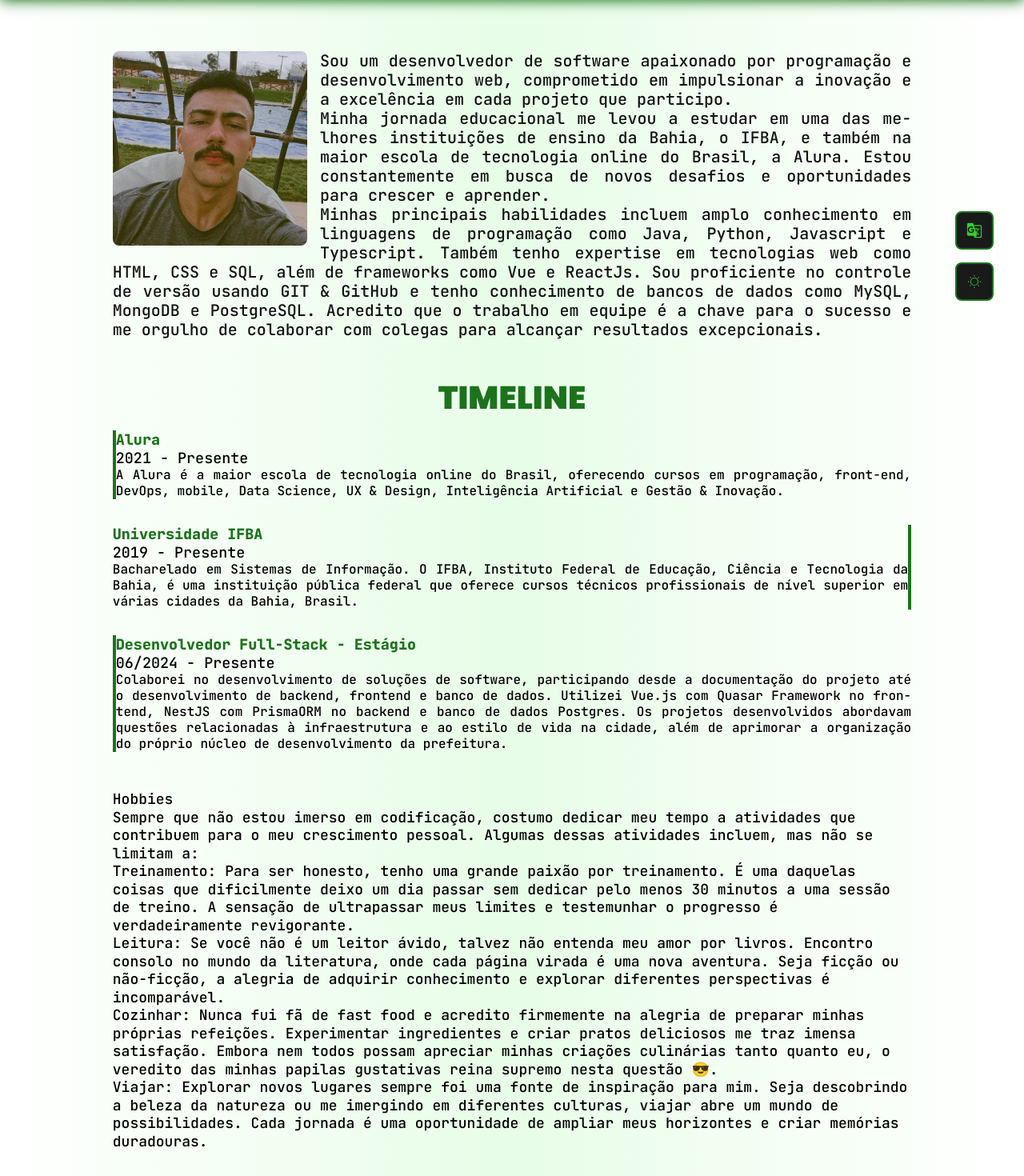
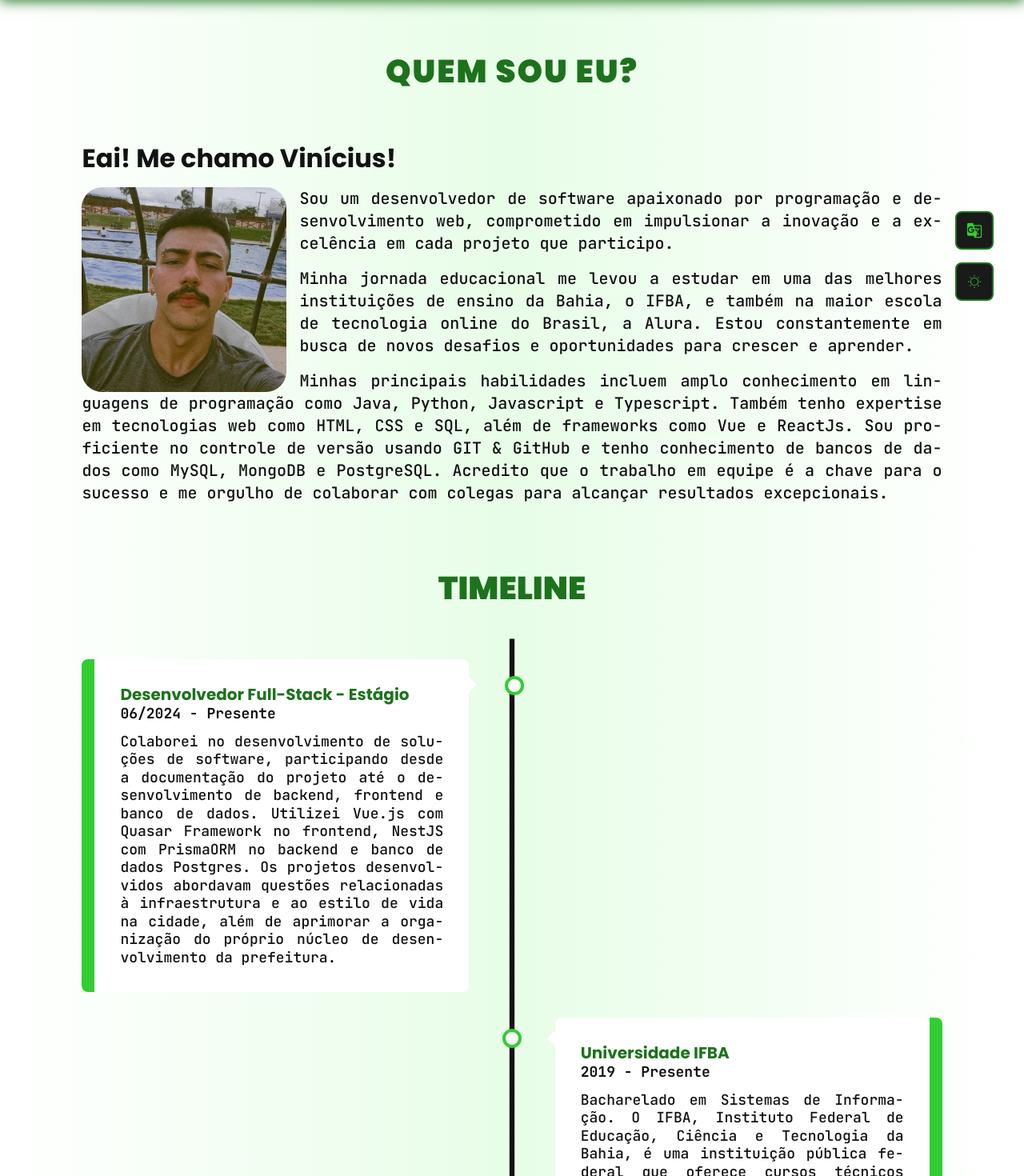
Before and after one commit to viniciussis/My_Portfolio, a React (Vite) app: page /about in a window 1280 px wide. Shown: the part 80-1550 px from the top of the page at 80% size. Built offline with nearby package versions, Linux system fonts and the light colour scheme.

Commit message:
/feat finish about page layout, add all its data and initial style

```diff
--- a/src/pages/About/About.scss
+++ b/src/pages/About/About.scss
@@ -5,27 +5,25 @@
   position: relative;
   min-height: 80vh;
   display: flex;
-  gap: 3rem;
+  gap: 4rem;
 
   &__title {
     font-family: variables.$font-title;
     color: var(--theme-primary);
     text-transform: uppercase;
+    letter-spacing: 2px;
+    text-align: center;
     font-size: 2.5rem;
     font-weight: 900;
   }
 
   @include mixins.for-size(tablet) {
     padding: 4rem 6rem;
-
-    &__title {
-      display: none;
-    }
   }
 
   @include mixins.for-size(desktop) {
     justify-content: center;
-    padding: 4rem 11vw;
+    padding: 4rem 8vw;
   }
 
   @include mixins.for-size(desktop-md) {
--- a/src/pages/About/Hobbies/Hobbies.scss
+++ b/src/pages/About/Hobbies/Hobbies.scss
@@ -0,0 +1,27 @@
+.hobbies {
+  flex-direction: column;
+  display: flex;
+  gap: 1.5rem;
+
+  &__sub {
+    font-family: variables.$font-title;
+    color: var(--theme-primary);
+    text-transform: uppercase;
+    letter-spacing: 2px;
+    text-align: center;
+    font-size: 2.5rem;
+    font-weight: 900;
+  }
+
+  &__para {
+    color: var(--theme-secondary);
+    word-break: break-word;
+    text-align: justify;
+    hyphens: auto;
+    font-size: 1.25rem;
+
+    &__label {
+      color: var(--theme-primary);
+    }
+  }
+}
--- a/src/pages/About/Hobbies/index.tsx
+++ b/src/pages/About/Hobbies/index.tsx
@@ -4,13 +4,25 @@ import './Hobbies.scss'
 const Hobbies = () => {
   const { t } = useTranslation('global')
   return (
-    <section className="about__hobbies">
-      <h2 className="about__subtitle">Hobbies</h2>
-      <p className="about__para">{t('aboutpage.hobbies.sub')} </p>
-      <p className="about__para">{t('aboutpage.hobbies.1')} </p>
-      <p className="about__para">{t('aboutpage.hobbies.2')} </p>
-      <p className="about__para">{t('aboutpage.hobbies.3')} </p>
-      <p className="about__para">{t('aboutpage.hobbies.4')} </p>
+    <section className="hobbies">
+      <h2 className="hobbies__sub">Hobbies</h2>
+      <p className="hobbies__para">{t('aboutpage.hobbies.sub')}</p>
+      <p className="hobbies__para">
+        <strong className='hobbies__para__label'>{t('aboutpage.hobbies.1.label')}</strong>
+        {t('aboutpage.hobbies.1.value')}
+      </p>
+      <p className="hobbies__para">
+        <strong className='hobbies__para__label'>{t('aboutpage.hobbies.2.label')}</strong>
+        {t('aboutpage.hobbies.2.value')}
+      </p>
+      <p className="hobbies__para">
+        <strong className='hobbies__para__label'>{t('aboutpage.hobbies.3.label')}</strong>
+        {t('aboutpage.hobbies.3.value')}
+      </p>
+      <p className="hobbies__para">
+        <strong className='hobbies__para__label'>{t('aboutpage.hobbies.4.label')}</strong>
+        {t('aboutpage.hobbies.4.value')}
+      </p>
     </section>
   )
 }
--- a/src/pages/About/Myself/Myself.scss
+++ b/src/pages/About/Myself/Myself.scss
@@ -1,20 +1,27 @@
 .myself {
   flex-direction: column;
   display: flex;
-  gap: 0.5rem;
+
+  &__sub {
+    font-family: variables.$font-title;
+    color: var(--theme-secondary);
+    margin-bottom: 1rem;
+    font-weight: 700;
+    font-size: 2rem;
+  }
 
   &__photo {
-    border-radius: variables.$br-default;
-    margin-bottom: 1rem;
-    max-width: 100%;
-    width: 100%;
+    margin-bottom: 1.5rem;
+    border-radius: 10%;
   }
 
   &__para {
     color: var(--theme-secondary);
     word-break: break-word;
+    line-height: 1.75rem;
     text-align: justify;
-    line-height: 1.5rem;
+    margin-bottom: 1rem;
+    font-size: 1.25rem;
     text-indent: 5%;
     hyphens: auto;
   }
@@ -25,7 +32,7 @@
     &__photo {
       margin-bottom: unset;
       margin-right: 1rem;
-      max-width: 19vw;
+      max-width: 20vw;
       float: left;
     }
 
--- a/src/pages/About/Myself/index.tsx
+++ b/src/pages/About/Myself/index.tsx
@@ -5,6 +5,7 @@ const Myself = () => {
   const { t } = useTranslation('global')
   return (
     <section className="myself">
+      <h3 className="myself__sub">{t('aboutpage.greetings.sub')}</h3>
       <img
         className="myself__photo"
         src="images/common/profile.jpg"
--- /dev/null
+++ b/src/pages/About/Timeline/EventMarker/EventMarker.scss
@@ -0,0 +1,76 @@
+.eventMarker {
+  border-right: 1rem solid var(--theme-on-primary);
+  background-color: var(--theme-background);
+  border-radius: variables.$br-default;
+  position: relative;
+  max-width: 45%;
+  padding: 2rem;
+  left: 55%;
+
+  &__content {
+    &__title {
+      font-family: variables.$font-title;
+      color: var(--theme-primary);
+      font-size: 1.25rem;
+      font-weight: 700;
+    }
+    &__sub {
+      color: var(--theme-secondary);
+      margin-bottom: 0.75rem;
+      font-weight: 700;
+    }
+    &__para {
+      color: var(--theme-secondary);
+      word-break: break-word;
+      text-align: justify;
+      hyphens: auto;
+    }
+  }
+
+  &::after {
+    background-color: var(--theme-background);
+    border: 4px solid var(--theme-on-primary);
+    position: absolute;
+    border-radius: 50%;
+    padding: 8px;
+    content: ' ';
+    left: -14%;
+    top: 5%;
+  }
+
+  &::before {
+    border: medium solid var(--theme-background);
+    border-width: 10px 10px 10px 0;
+    border-color: transparent var(--theme-background) transparent transparent;
+    transform: translateX(-100%);
+    position: absolute;
+    content: ' ';
+    z-index: 1;
+    top: 1rem;
+    left: 0;
+  }
+
+  &--left {
+    border-left: 1rem solid var(--theme-on-primary);
+    border-right: unset;
+    left: 0;
+
+    &::after {
+      transform: translateX(50%);
+      right: unset;
+      left: 107%;
+    }
+
+    &::before {
+      border: medium solid var(--theme-background);
+      border-width: 10px 0 10px 10px;
+      border-color: transparent transparent transparent var(--theme-background);
+      transform: translateX(0);
+      position: absolute;
+      content: ' ';
+      left: 100%;
+      z-index: 1;
+      top: 22px;
+    }
+  }
+}
--- /dev/null
+++ b/src/pages/About/Timeline/EventMarker/index.tsx
@@ -0,0 +1,29 @@
+import './EventMarker.scss'
+
+interface EventMarkerProps {
+  title: string
+  subtitle: string
+  description: string
+  position?: 'right' | 'left'
+}
+
+const EventMarker = ({
+  title,
+  subtitle,
+  description,
+  position = 'left',
+}: EventMarkerProps) => {
+  return (
+    <div
+      className={`eventMarker ${position == 'left' ? 'eventMarker--left' : ''}`}
+    >
+      <div className="eventMarker__content">
+        <h2 className="eventMarker__content__title">{title}</h2>
+        <h3 className="eventMarker__content__sub">{subtitle}</h3>
+        <p className="eventMarker__content__para">{description}</p>
+      </div>
+    </div>
+  )
+}
+
+export default EventMarker
--- a/src/pages/About/Timeline/Timeline.scss
+++ b/src/pages/About/Timeline/Timeline.scss
@@ -1,7 +1,7 @@
 .timeline {
   flex-direction: column;
   display: flex;
-  gap: 1rem;
+  gap: 4rem;
 
   &__sub {
     font-family: variables.$font-title;
@@ -11,35 +11,23 @@
     font-size: 2.5rem;
     font-weight: 900;
   }
+
   &__container {
     flex-direction: column;
+    position: relative;
     display: flex;
+    width: 100%;
     gap: 2rem;
-    &__record {
-      word-break: break-word;
-      text-align: justify;
-      hyphens: auto;
 
-      &--left {
-        border-left: 4px solid var(--theme-primary);
-      }
-      &--right {
-        border-right: 4px solid var(--theme-primary);
-      }
-      &__content {
-        &__title {
-          color: var(--theme-primary);
-          font-size: 1.15rem;
-          text-align: left;
-          font-weight: 900;
-        }
-        &__sub {
-          font-size: 1.15rem;
-        }
-        &__para {
-          font-size: 1rem;
-        }
-      }
+    &::before {
+      background-color: var(--theme-secondary);
+      transform: translateX(-50%) scale(1.05);
+      position: absolute;
+      content: '';
+      width: 6px;
+      left: 50%;
+      bottom: 0;
+      top: 0;
     }
   }
 }
--- a/src/pages/About/Timeline/index.tsx
+++ b/src/pages/About/Timeline/index.tsx
@@ -1,4 +1,5 @@
 import { useTranslation } from 'react-i18next'
+import EventMarker from './EventMarker'
 import './Timeline.scss'
 
 const Timeline = () => {
@@ -8,45 +9,22 @@ const Timeline = () => {
     <section className="timeline">
       <h2 className="timeline__sub">{t('aboutpage.timeline.title')}</h2>
       <div className="timeline__container">
-        <div className="timeline__container__record timeline__container__record--left">
-          <div className="timeline__container__record__content">
-            <h2 className="timeline__container__record__content__title">
-              {t('aboutpage.timeline.1.title')}
-            </h2>
-            <h3 className="timeline__container__record__content__sub">
-              {t('aboutpage.timeline.1.sub')}
-            </h3>
-            <p className="timeline__container__record__content__para">
-              {t('aboutpage.timeline.1.description')}
-            </p>
-          </div>
-        </div>
-        <div className="timeline__container__record timeline__container__record--right">
-          <div className="timeline__container__record__content">
-            <h2 className="timeline__container__record__content__title">
-              {t('aboutpage.timeline.2.title')}
-            </h2>
-            <h3 className="timeline__container__record__content__sub">
-              {t('aboutpage.timeline.2.sub')}
-            </h3>
-            <p className="timeline__container__record__content__para">
-              {t('aboutpage.timeline.2.description')}
-            </p>
-          </div>
-        </div>
-        <div className="timeline__container__record timeline__container__record--left">
-          <div className="timeline__container__record__content">
-            <h2 className="timeline__container__record__content__title">
-              {t('aboutpage.timeline.3.title')}
-            </h2>
-            <h3 className="timeline__container__record__content__sub">
-              {t('aboutpage.timeline.3.sub')}
-            </h3>
-            <p className="timeline__container__record__content__para">
-              {t('aboutpage.timeline.3.description')}
-            </p>
-          </div>
-        </div>
+        <EventMarker
+          title={t('aboutpage.timeline.1.title')}
+          subtitle={t('aboutpage.timeline.1.sub')}
+          description={t('aboutpage.timeline.1.description')}
+        />
+        <EventMarker
+          title={t('aboutpage.timeline.2.title')}
+          subtitle={t('aboutpage.timeline.2.sub')}
+          description={t('aboutpage.timeline.2.description')}
+          position="right"
+        />
+        <EventMarker
+          title={t('aboutpage.timeline.3.title')}
+          subtitle={t('aboutpage.timeline.3.sub')}
+          description={t('aboutpage.timeline.3.description')}
+        />
       </div>
     </section>
   )
--- a/src/translations/en/global.json
+++ b/src/translations/en/global.json
@@ -58,9 +58,9 @@
     "message": "Thank you! Your message has been successfully sent. I will get back to you shortly. 😉"
   },
   "aboutpage": {
-    "title": "About me",
+    "title": "Who am I?",
     "greetings": {
-      "sub": "Hey! I'm Vinícius Silva Santos!",
+      "sub": "Hey! I'm Vinícius!",
       "paras": {
         "1": "I'm a software developer passionate about programming and web development committed to driving innovation and excellence in every project I engage in.",
         "2": "My educational journey led me to study at one of the best teaching colleges in Bahia, IFBA, and also at the largest online technology school in Brazil, Alura. I am constantly seeking new challenges and opportunities to grow and learn.",
@@ -70,9 +70,9 @@
     "timeline": {
       "title": "Timeline",
       "1": {
-        "title": "Alura",
-        "sub": "2021 - Present",
-        "description": "Alura is the largest online technology school in Brazil, offering courses in programming, front-end, DevOps, mobile, Data Science, UX & Design, Artificial Intelligence, and Management & Innovation"
+        "title": "Full-Stack Developer - Internship",
+        "sub": "2024/06 - Present",
+        "description": "I contributed to the development of software solutions participating in everything from project documentation to backend, frontend database development. I used Vue.js with Quasar Framework on the frontend, with PrismaORM on the backend, and Postgres for the database. The projects developed addressed issues related to infrastructure and lifestyle in the city, as well as improving the organization of the city's own development team."
       },
       "2": {
         "title": "IFBA University",
@@ -80,17 +80,29 @@
         "description": "Bachelor of System Information. The IFBA, Federal Institute of Education, Science, and Technology of Bahia, is a federal public institution that offers professional technical courses at the higher education level in various cities of Bahia, Brazil."
       },
       "3": {
-        "title": "Full-Stack Developer - Internship",
-        "sub": "2024/06 - Present",
-        "description": "I contributed to the development of software solutions participating in everything from project documentation to backend, frontend database development. I used Vue.js with Quasar Framework on the frontend, with PrismaORM on the backend, and Postgres for the database. The projects developed addressed issues related to infrastructure and lifestyle in the city, as well as improving the organization of the city's own development team."
+        "title": "Alura",
+        "sub": "2021 - Present",
+        "description": "Alura is the largest online technology school in Brazil, offering courses in programming, front-end, DevOps, mobile, Data Science, UX & Design, Artificial Intelligence, and Management & Innovation"
       }
     },
     "hobbies": {
       "sub": "Whenever I'm not immersed in coding, I tend to dedicate my time to activities that contribute to my personal growth. Some of these activities include, but are not limited to:",
-      "1": "Training: To be honest, I have a deep passion for training. It's one of those things I can hardly let a day pass by without spending at least 30 minutes engaging in a workout session. The feeling of pushing my limits and witnessing progress is truly invigorating.",
-      "2": "Reading: If you're not an avid reader, you might not understand my love for books. I find solace in the world of literature, where every page turned is a new adventure. Whether it's fiction or non-fiction, the joy of gaining knowledge and exploring different perspectives is unmatched.",
-      "3": "Cooking: I've never been a fan of fast food, and I firmly believe in the joy of preparing my own meals. Experimenting with ingredients and creating delicious dishes brings me immense satisfaction. While not everyone may appreciate my culinary creations as much as I do, the verdict of my taste buds reigns supreme in this matter 😎.",
-      "4": "Traveling: Exploring new places has always been a source of inspiration for me. Whether it's discovering the beauty of nature or immersing myself in different cultures, traveling opens up a world of possibilities. Each journey is an opportunity to broaden my horizons and create lasting memories."
+      "1": {
+        "label": "Training:",
+        "value": " To be honest, I have a deep passion for training. It's one of those things I can hardly let a day pass by without spending at least 30 minutes engaging in a workout session. The feeling of pushing my limits and witnessing progress is truly invigorating."
+      },
+      "2": {
+        "label": "Reading:",
+        "value": " If you're not an avid reader, you might not understand my love for books. I find solace in the world of literature, where every page turned is a new adventure. Whether it's fiction or non-fiction, the joy of gaining knowledge and exploring different perspectives is unmatched."
+      },
+      "3": {
+        "label": "Cooking:",
+        "value": " I've never been a fan of fast food, and I firmly believe in the joy of preparing my own meals. Experimenting with ingredients and creating delicious dishes brings me immense satisfaction. While not everyone may appreciate my culinary creations as much as I do, the verdict of my taste buds reigns supreme in this matter 😎."
+      },
+      "4": {
+        "label": "Traveling:",
+        "value": " Exploring new places has always been a source of inspiration for me. Whether it's discovering the beauty of nature or immersing myself in different cultures, traveling opens up a world of possibilities. Each journey is an opportunity to broaden my horizons and create lasting memories."
+      }
     }
   }
 }
--- a/src/translations/pt/global.json
+++ b/src/translations/pt/global.json
@@ -58,9 +58,9 @@
     "message": "Obrigado! Sua mensagem foi enviada com sucesso. Em breve entrarei em contato com você. 😉"
   },
   "aboutpage": {
-    "title": "Sobre mim",
+    "title": "Quem sou eu?",
     "greetings": {
-      "sub": "Olá! Eu sou Vinícius Silva Santos!",
+      "sub": "Eai! Me chamo Vinícius!",
       "paras": {
         "1": "Sou um desenvolvedor de software apaixonado por programação e desenvolvimento web, comprometido em impulsionar a inovação e a excelência em cada projeto que participo.",
         "2": "Minha jornada educacional me levou a estudar em uma das melhores instituições de ensino da Bahia, o IFBA, e também na maior escola de tecnologia online do Brasil, a Alura. Estou constantemente em busca de novos desafios e oportunidades para crescer e aprender.",
@@ -70,9 +70,9 @@
     "timeline": {
       "title": "Timeline",
       "1": {
-        "title": "Alura",
-        "sub": "2021 - Presente",
-        "description": "A Alura é a maior escola de tecnologia online do Brasil, oferecendo cursos em programação, front-end, DevOps, mobile, Data Science, UX & Design, Inteligência Artificial e Gestão & Inovação."
+        "title": "Desenvolvedor Full-Stack - Estágio",
+        "sub": "06/2024 - Presente",
+        "description": "Colaborei no desenvolvimento de soluções de software, participando desde a documentação do projeto até o desenvolvimento de backend, frontend e banco de dados. Utilizei Vue.js com Quasar Framework no frontend, NestJS com PrismaORM no backend e banco de dados Postgres. Os projetos desenvolvidos abordavam questões relacionadas à infraestrutura e ao estilo de vida na cidade, além de aprimorar a organização do próprio núcleo de desenvolvimento da prefeitura."
       },
       "2": {
         "title": "Universidade IFBA",
@@ -80,17 +80,29 @@
         "description": "Bacharelado em Sistemas de Informação. O IFBA, Instituto Federal de Educação, Ciência e Tecnologia da Bahia, é uma instituição pública federal que oferece cursos técnicos profissionais de nível superior em várias cidades da Bahia, Brasil."
       },
       "3": {
-        "title": "Desenvolvedor Full-Stack - Estágio",
-        "sub": "06/2024 - Presente",
-        "description": "Colaborei no desenvolvimento de soluções de software, participando desde a documentação do projeto até o desenvolvimento de backend, frontend e banco de dados. Utilizei Vue.js com Quasar Framework no frontend, NestJS com PrismaORM no backend e banco de dados Postgres. Os projetos desenvolvidos abordavam questões relacionadas à infraestrutura e ao estilo de vida na cidade, além de aprimorar a organização do próprio núcleo de desenvolvimento da prefeitura."
+        "title": "Alura",
+        "sub": "2021 - Presente",
+        "description": "A Alura é a maior escola de tecnologia online do Brasil, oferecendo cursos em programação, front-end, DevOps, mobile, Data Science, UX & Design, Inteligência Artificial e Gestão & Inovação."
       }
     },
     "hobbies": {
       "sub": "Sempre que não estou imerso em codificação, costumo dedicar meu tempo a atividades que contribuem para o meu crescimento pessoal. Algumas dessas atividades incluem, mas não se limitam a:",
-      "1": "Treinamento: Para ser honesto, tenho uma grande paixão por treinamento. É uma daquelas coisas que dificilmente deixo um dia passar sem dedicar pelo menos 30 minutos a uma sessão de treino. A sensação de ultrapassar meus limites e testemunhar o progresso é verdadeiramente revigorante.",
-      "2": "Leitura: Se você não é um leitor ávido, talvez não entenda meu amor por livros. Encontro consolo no mundo da literatura, onde cada página virada é uma nova aventura. Seja ficção ou não-ficção, a alegria de adquirir conhecimento e explorar diferentes perspectivas é incomparável.",
-      "3": "Cozinhar: Nunca fui fã de fast food e acredito firmemente na alegria de preparar minhas próprias refeições. Experimentar ingredientes e criar pratos deliciosos me traz imensa satisfação. Embora nem todos possam apreciar minhas criações culinárias tanto quanto eu, o veredito das minhas papilas gustativas reina supremo nesta questão 😎.",
-      "4": "Viajar: Explorar novos lugares sempre foi uma fonte de inspiração para mim. Seja descobrindo a beleza da natureza ou me imergindo em diferentes culturas, viajar abre um mundo de possibilidades. Cada jornada é uma oportunidade de ampliar meus horizontes e criar memórias duradouras."
+      "1": {
+        "label": "Treinar:",
+        "value": " Para ser honesto, tenho uma grande paixão por treinar. É uma daquelas coisas que dificilmente deixo um dia passar sem dedicar pelo menos 30 minutos a uma sessão de treino. A sensação de ultrapassar meus limites e testemunhar o progresso é verdadeiramente revigorante."
+      },
+      "2": {
+        "label": "Leitura:",
+        "value": " Se você não é um leitor ávido, talvez não entenda meu amor por livros. Encontro consolo no mundo da literatura, onde cada página virada é uma nova aventura. Seja ficção ou não-ficção, a alegria de adquirir conhecimento e explorar diferentes perspectivas é incomparável."
+      },
+      "3": {
+        "label": "Cozinhar:",
+        "value": " Nunca fui fã de fast food e acredito firmemente na alegria de preparar minhas próprias refeições. Experimentar ingredientes e criar pratos deliciosos me traz imensa satisfação. Embora nem todos possam apreciar minhas criações culinárias tanto quanto eu, o veredito das minhas papilas gustativas reina supremo nesta questão 😎."
+      },
+      "4": {
+        "label": "Viajar:",
+        "value": " Explorar novos lugares sempre foi uma fonte de inspiração para mim. Seja descobrindo a beleza da natureza ou me imergindo em diferentes culturas, viajar abre um mundo de possibilidades. Cada jornada é uma oportunidade de ampliar meus horizontes e criar memórias duradouras."
+      }
     }
   }
 }
```
Also changed, not shown: 1 other file (tests, documents, lock files or other folders).
